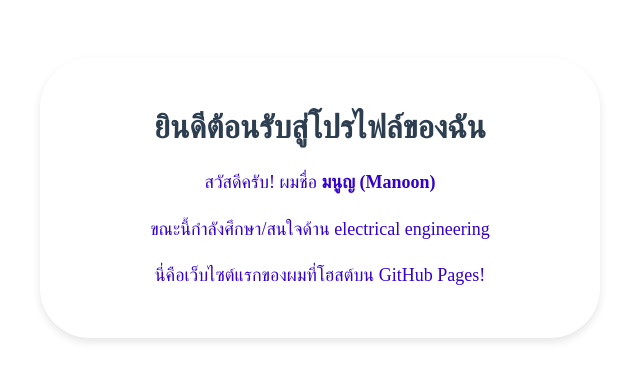
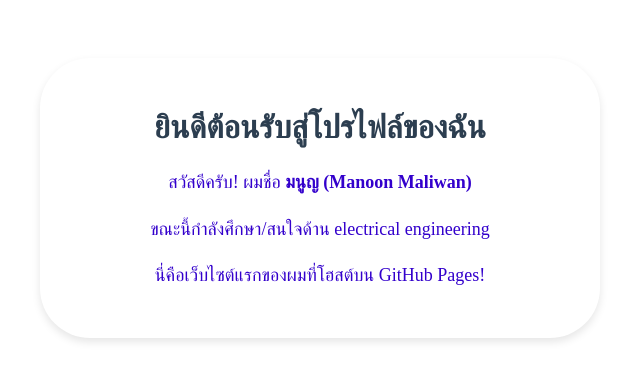
Before and after one commit to 34355Manoon/s34355manoon.github.io, a plain HTML site: page index.html in a window 1280 px wide. Shown: the whole page, without its empty margins (320-960 px from the left). Drawn offline with Linux system fonts and the light colour scheme.

Commit message:
Update index.html

```diff
--- a/index.html
+++ b/index.html
@@ -23,7 +23,7 @@ p { font-size: 18px; line-height: 1.6; }
 <body>
 <div class="card">
 <h1>ยินดีต้อนรับสู่โปรไฟล์ของฉัน </h1>
-<p>สวัสดีครับ! ผมชื่อ <strong>มนูญ (Manoon)</strong></p>
+<p>สวัสดีครับ! ผมชื่อ <strong>มนูญ (Manoon Maliwan)</strong></p>
 <p>ขณะนี้กำลังศึกษา/สนใจด้าน electrical engineering</p>
 <p>นี่คือเว็บไซต์แรกของผมที่โฮสต์บน GitHub Pages!</p>
 </div>
```
